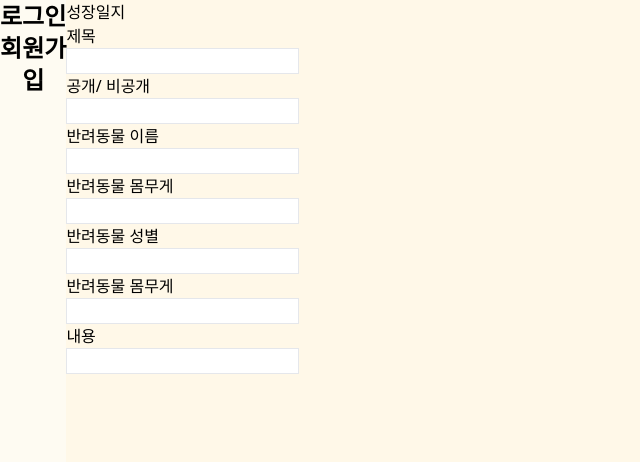
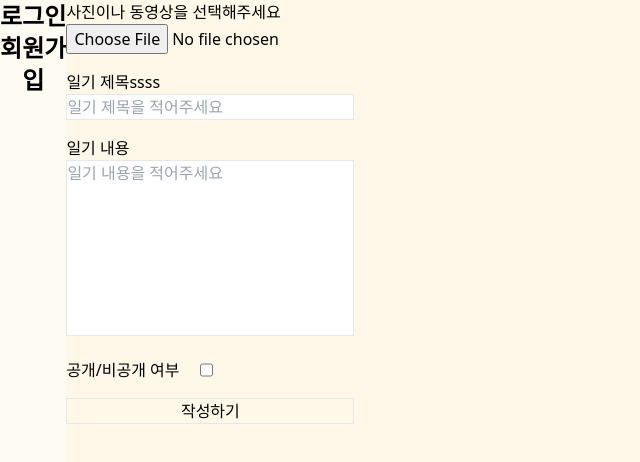
Before and after one commit to Sunjji/Sunjji, a Next.js app: page /diary in a window 1280 px wide. Shown: the top 462 px of the page, without its empty margins (0-640 px from the left). Built offline with nearby package versions, Linux system fonts and the light colour scheme; no server answers.

Commit message:
feat:성장일기 만들기 페이지 추가

```diff
--- a/app/(root)/diary/page.tsx
+++ b/app/(root)/diary/page.tsx
@@ -1,26 +1,52 @@
-function DirayPage() {
+"use client";
+
+import { supabase } from "@/supabase/client";
+import { useState } from "react";
+
+function writePage() {
+  const [title, setTitle] = useState("");
+  const [content, setContent] = useState("");
+  const [isPublic, setIsPublic] = useState(false);
+  const handleChangeButton = (e) => {
+    setIsPublic(e.target.checked);
+  };
+  const handleSubmitButton = (e) => {
+    e.preventDefault();
+    supabase.from("diaries").insert([{ title, content, is_public: isPublic }]);
+  };
   return (
-    <>
-      <h1>성장일지</h1>
-
-      <form action="">
-        <h1>제목</h1>
-        <input className="border-[1.5px]" type="text" />
-        <h1>공개/ 비공개</h1>
-        <input className="border-[1.5px]" type="text" />
-        <h1>반려동물 이름</h1>
-        <input className="border-[1.5px]" type="text" />
-        <h1>반려동물 몸무게</h1>
-        <input className="border-[1.5px]" type="text" />
-        <h1>반려동물 성별</h1>
-        <input className="border-[1.5px]" type="text" />
-        <h1>반려동물 몸무게</h1>
-        <input className="border-[1.5px]" type="text" />
-        <h1>내용</h1>
-        <input className="border-[1.5px]" type="text" />
-      </form>
-    </>
+    <form onSubmit={handleSubmitButton} className="flex flex-col gap-y-4">
+      <div>
+        <p>사진이나 동영상을 선택해주세요</p>
+        <input type="file" />
+      </div>
+      <div>
+        <p>일기 제목ssss</p>
+        <input
+          type="text"
+          className="border w-72"
+          placeholder="일기 제목을 적어주세요"
+          onChange={(e) => setTitle(e.target.value)}
+        />
+      </div>
+      <div>
+        <p>일기 내용</p>
+        <textarea
+          className="border w-72 h-44 resize-none"
+          placeholder="일기 내용을 적어주세요"
+          onChange={(e) => setContent(e.target.value)}
+        />
+      </div>
+      <div className="flex gap-x-5">
+        <p>공개/비공개 여부</p>
+        <input
+          checked={isPublic}
+          onChange={handleChangeButton}
+          type="checkbox"
+        />
+      </div>
+      <button className="border w-72 active:brightness-75">작성하기</button>
+    </form>
   );
 }
-
-export default DirayPage;
+export default writePage;
--- a/package.json
+++ b/package.json
@@ -14,6 +14,7 @@
     "next": "14.2.15",
     "react": "^18",
     "react-dom": "^18",
+    "supabase": "^1.204.3",
     "zustand": "^5.0.0-rc.2"
   },
   "devDependencies": {
```
Also changed, not shown: 1 other file (tests, documents, lock files or other folders).
